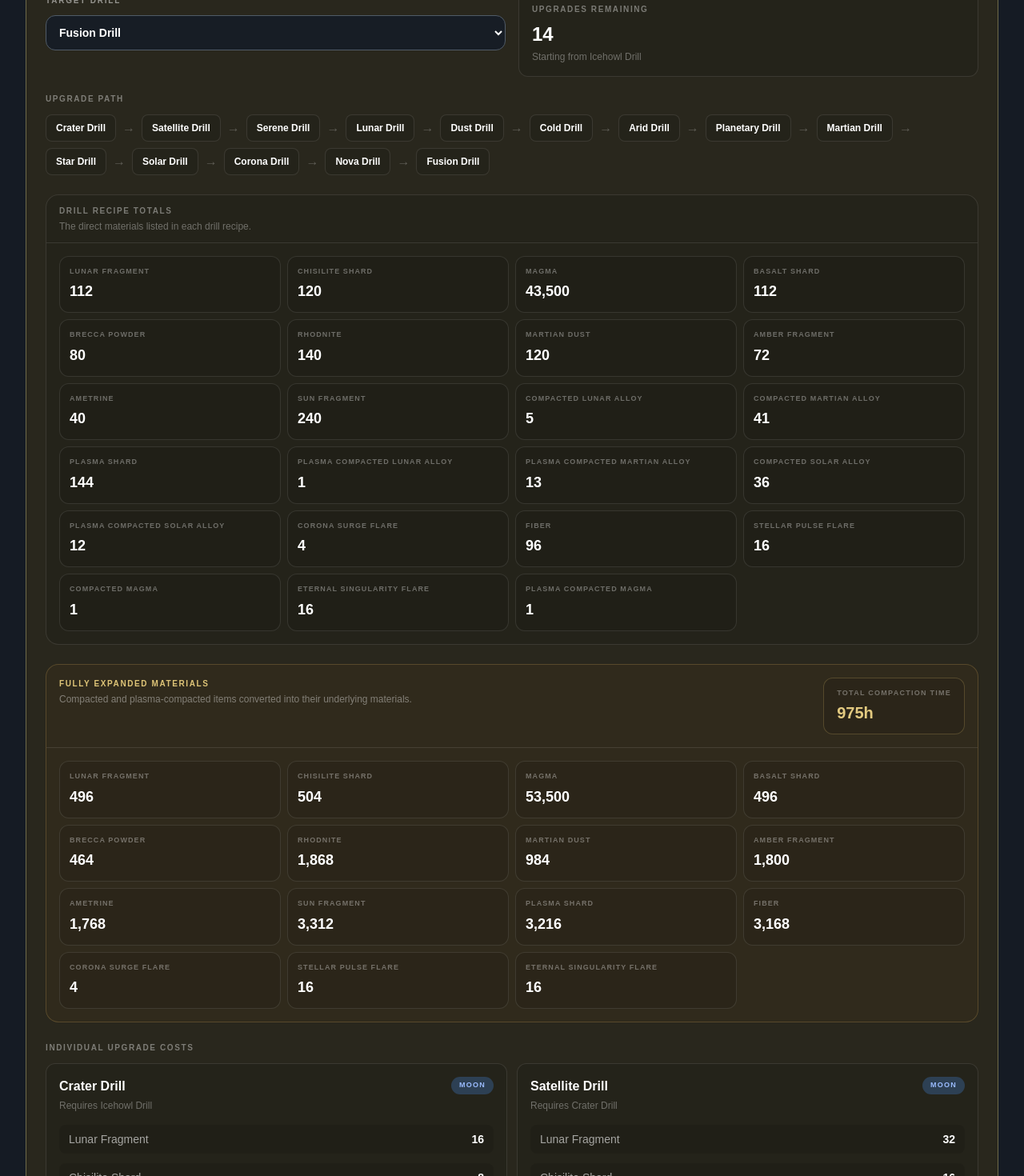
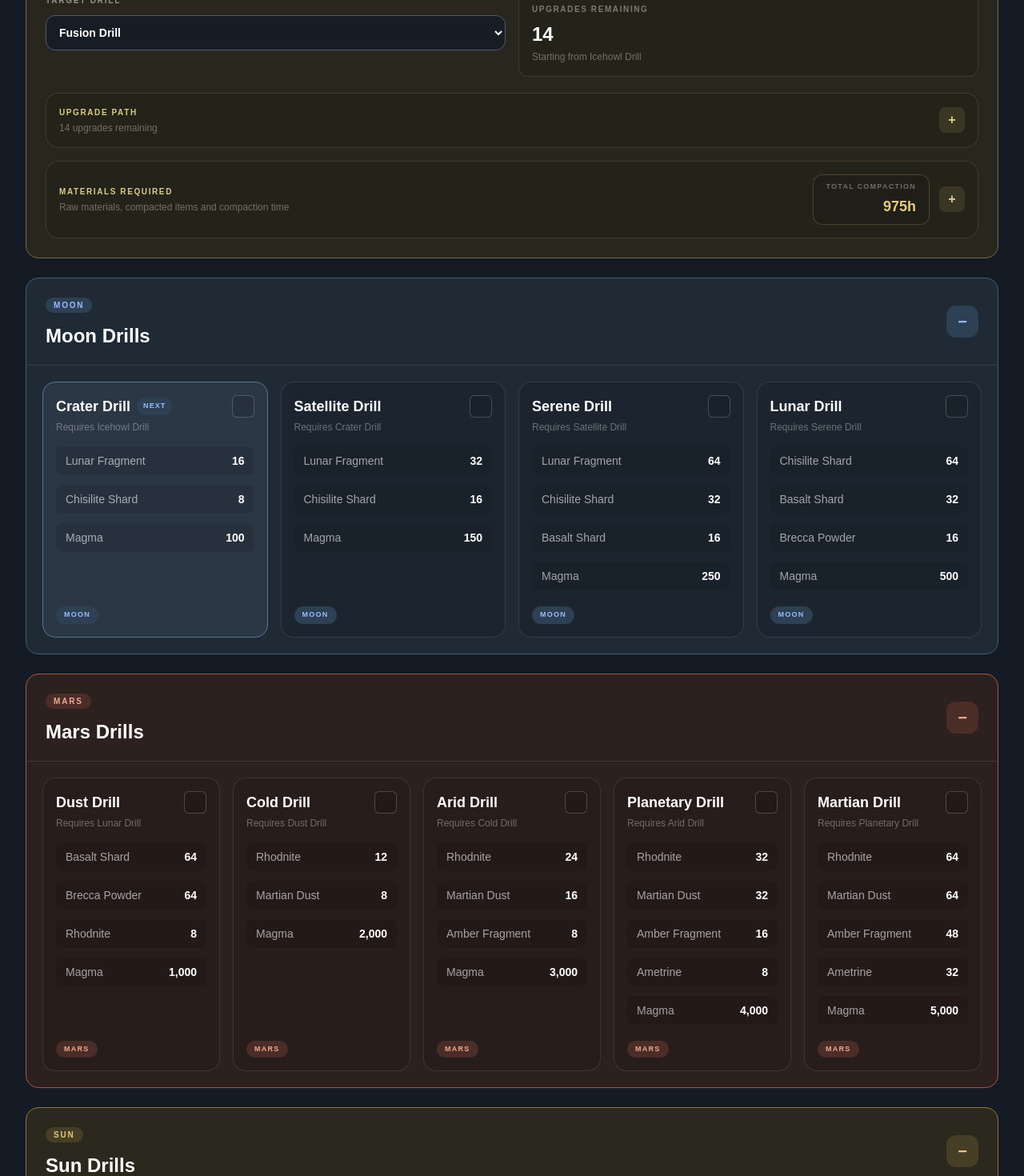
Before and after one commit to TheCxnnor/T5MC, a Next.js app: page /drills in a window 1280 px wide. Shown: the part 1040-2510 px from the top of the page at 80% size. Built offline with nearby package versions, Linux system fonts and the light colour scheme.

Commit message:
Drill upgrade planner consistency

```diff
--- a/app/drills/page.tsx
+++ b/app/drills/page.tsx
@@ -40,6 +40,10 @@ type Drill = {
 type OpenSections = {
   overview: boolean;
   target: boolean;
+
+  targetPath: boolean;
+  targetMaterials: boolean;
+
   moon: boolean;
   mars: boolean;
   sun: boolean;
@@ -66,9 +70,6 @@ type ExpandedRequirement = {
 
 /* =========================================================
    TYPED DRILL DATA
-
-   drills.ts currently infers region as string.
-   This narrows it to the Region type used by this page.
    ========================================================= */
 
 const typedDrills =
@@ -87,7 +88,12 @@ const STORAGE_KEY =
 
 const DEFAULT_OPEN_SECTIONS: OpenSections = {
   overview: true,
+
   target: true,
+
+  targetPath: false,
+  targetMaterials: false,
+
   moon: true,
   mars: true,
   sun: true,
@@ -797,6 +803,28 @@ export default function DrillsPage() {
     ]);
 
   /* =======================================================
+     COMPACTED ITEMS USED IN TARGET
+     ======================================================= */
+
+  const compactedTargetTotals =
+    useMemo(() => {
+      return targetMaterialTotals.filter(
+        (
+          total
+        ) =>
+          getExpandedRequirement({
+            material:
+              total.material,
+
+            amount:
+              total.amount,
+          }) !== null
+      );
+    }, [
+      targetMaterialTotals,
+    ]);
+
+  /* =======================================================
      REGION GROUPS
      ======================================================= */
 
@@ -1064,8 +1092,6 @@ export default function DrillsPage() {
 
           </div>
 
-          {/* PROGRESS BAR */}
-
           <div className="mt-5">
 
             <div className="mb-2 flex items-center justify-between gap-4 text-xs text-white/40">
@@ -1095,8 +1121,6 @@ export default function DrillsPage() {
 
           </div>
 
-          {/* NEXT DRILL */}
-
           {nextDrill ? (
 
             <div className="mt-6 rounded-2xl border border-white/10 bg-black/10 p-5">
@@ -1292,17 +1316,36 @@ export default function DrillsPage() {
           {drillsToTarget.length >
           0 ? (
 
-            <>
-
-              {/* UPGRADE PATH */}
-
-              <div className="mt-5">
-
-                <p className="text-[10px] font-semibold uppercase tracking-[0.16em] text-white/40">
-                  Upgrade Path
-                </p>
-
-                <div className="mt-3 flex flex-wrap gap-2">
+            <div className="mt-5 space-y-4">
+
+              {/* ===========================================
+                  UPGRADE PATH
+                  =========================================== */}
+
+              <PlannerSection
+                title="Upgrade Path"
+
+                subtitle={`${drillsToTarget.length} upgrade${
+                  drillsToTarget.length ===
+                  1
+                    ? ""
+                    : "s"
+                } remaining`}
+
+                open={
+                  state
+                    .openSections
+                    .targetPath
+                }
+
+                onToggle={() =>
+                  toggleSection(
+                    "targetPath"
+                  )
+                }
+              >
+
+                <div className="flex flex-wrap gap-2">
 
                   {drillsToTarget.map(
                     (
@@ -1339,27 +1382,59 @@ export default function DrillsPage() {
 
                 </div>
 
-              </div>
-
-              {/* DIRECT TOTALS */}
-
-              <div className="mt-6 overflow-hidden rounded-2xl border border-white/10 bg-black/10">
-
-                <div className="border-b border-white/10 px-4 py-3">
-
-                  <p className="text-[10px] font-semibold uppercase tracking-[0.16em] text-white/40">
-                    Drill Recipe Totals
+              </PlannerSection>
+
+              {/* ===========================================
+                  MATERIALS REQUIRED
+                  =========================================== */}
+
+              <PlannerSection
+                title="Materials Required"
+
+                subtitle="Raw materials, compacted items and compaction time"
+
+                open={
+                  state
+                    .openSections
+                    .targetMaterials
+                }
+
+                onToggle={() =>
+                  toggleSection(
+                    "targetMaterials"
+                  )
+                }
+
+                rightContent={
+                  <div className="rounded-xl border border-[#d2b568]/25 bg-black/10 px-4 py-2 text-right">
+
+                    <p className="text-[9px] font-semibold uppercase tracking-[0.14em] text-white/35">
+                      Total Compaction
+                    </p>
+
+                    <p className="mt-1 text-lg font-bold text-[#e3ca80]">
+                      {formatHours(
+                        expandedTargetTotals.totalCompactionHours
+                      )}
+                    </p>
+
+                  </div>
+                }
+              >
+
+                <div>
+
+                  <p className="text-[10px] font-semibold uppercase tracking-[0.16em] text-[#dfc578]">
+                    Total Raw Materials
                   </p>
 
                   <p className="mt-1 text-xs text-white/35">
-                    The direct materials listed in each drill recipe.
-                  </p>
-
-                </div>
-
-                <div className="grid gap-2 p-4 sm:grid-cols-2 lg:grid-cols-3 xl:grid-cols-4">
-
-                  {targetMaterialTotals.map(
+                    Includes the materials needed to create all compacted and plasma-compacted items.
+                  </p>
+
+                  <div className="mt-4 grid gap-2 sm:grid-cols-2 lg:grid-cols-3 xl:grid-cols-4">
+
+                    {expandedTargetTotals.materials.map(
                       (
                         total
                       ) => (
@@ -1385,47 +1460,22 @@ export default function DrillsPage() {
 
                 </div>
 
-              {/* EXPANDED TOTALS */}
-
-              <div className="mt-6 overflow-hidden rounded-2xl border border-[#b3914d]/30 bg-[#302a1c]">
-
-                <div className="border-b border-white/10 px-4 py-4">
-
-                  <div className="flex flex-wrap items-start justify-between gap-4">
-
-                    <div>
-
-                      <p className="text-[10px] font-semibold uppercase tracking-[0.16em] text-[#dfc578]">
-                        Fully Expanded Materials
-                      </p>
-
-                      <p className="mt-1 text-xs text-white/40">
-                        Compacted and plasma-compacted items converted into their underlying materials.
-                      </p>
-
-                    </div>
-
-                    <div className="rounded-xl border border-[#d2b568]/25 bg-black/10 px-4 py-3">
-
-                      <p className="text-[9px] font-semibold uppercase tracking-[0.14em] text-white/35">
-                        Total Compaction Time
-                      </p>
-
-                      <p className="mt-1 text-xl font-bold text-[#e3ca80]">
-                        {formatHours(
-                          expandedTargetTotals.totalCompactionHours
-                        )}
-                      </p>
-
-                    </div>
-
-                  </div>
-
-                </div>
-
-                <div className="grid gap-2 p-4 sm:grid-cols-2 lg:grid-cols-3 xl:grid-cols-4">
-
-                  {expandedTargetTotals.materials.map(
+                {compactedTargetTotals.length >
+                  0 && (
+
+                  <div className="mt-6 border-t border-white/10 pt-5">
+
+                    <p className="text-[10px] font-semibold uppercase tracking-[0.16em] text-white/40">
+                      Compacted Items Required
+                    </p>
+
+                    <p className="mt-1 text-xs text-white/30">
+                      These quantities are already included in the raw material totals above.
+                    </p>
+
+                    <div className="mt-4 grid gap-2 sm:grid-cols-2 lg:grid-cols-3 xl:grid-cols-4">
+
+                      {compactedTargetTotals.map(
                         (
                           total
                         ) => (
@@ -1451,84 +1501,11 @@ export default function DrillsPage() {
 
                   </div>
 
-              {/* INDIVIDUAL UPGRADES */}
-
-              <div className="mt-6">
-
-                <p className="text-[10px] font-semibold uppercase tracking-[0.16em] text-white/40">
-                  Individual Upgrade Costs
-                </p>
-
-                <div className="mt-3 grid gap-3 lg:grid-cols-2">
-
-                  {drillsToTarget.map(
-                    (
-                      drill
-                    ) => (
-
-                      <div
-                        key={
-                          drill.id
-                        }
-
-                        className="rounded-xl border border-white/10 bg-black/10 p-4"
-                      >
-
-                        <div className="flex items-start justify-between gap-3">
-
-                          <div>
-
-                            <p className="font-bold">
-                              {drill.name}
-                            </p>
-
-                            <p className="mt-1 text-xs text-white/35">
-                              Requires{" "}
-                              {drill.prerequisite}
-                            </p>
-
-                          </div>
-
-                          <RegionBadge
-                            region={
-                              drill.region
-                            }
-                          />
-
-                        </div>
-
-                        <div className="mt-4 space-y-3">
-
-                          {drill.requirements.map(
-                            (
-                              requirement
-                            ) => (
-
-                              <RequirementDisplay
-                                key={
-                                  requirement.material
-                                }
-
-                                requirement={
-                                  requirement
-                                }
-                              />
-
-                            )
-                          )}
-
-                        </div>
-
-                      </div>
-
-                    )
-                  )}
-
-                </div>
-
-              </div>
-
-            </>
+                )}
+
+              </PlannerSection>
+
+            </div>
 
           ) : (
 
@@ -1674,12 +1651,6 @@ export default function DrillsPage() {
 
 /* =========================================================
    REQUIREMENT DISPLAY
-
-   Normal items:
-   simple row
-
-   Compacted / Plasma items:
-   collapsed by default
    ========================================================= */
 
 function RequirementDisplay({
@@ -1698,10 +1669,6 @@ function RequirementDisplay({
       requirement
     );
 
-  /* =======================================================
-     NORMAL MATERIAL
-     ======================================================= */
-
   if (
     !expanded
   ) {
@@ -1726,15 +1693,9 @@ function RequirementDisplay({
     );
   }
 
-  /* =======================================================
-     COMPACTED / PLASMA MATERIAL
-     ======================================================= */
-
   return (
 
     <div className="overflow-hidden rounded-xl border border-[#a88e4d]/25 bg-black/10">
-
-      {/* HEADER */}
 
       <button
         type="button"
@@ -1787,13 +1748,9 @@ function RequirementDisplay({
 
       </button>
 
-      {/* EXPANDED CONTENT */}
-
       {open && (
 
         <div className="border-t border-white/5 bg-black/10 px-3 py-3">
-
-          {/* PLASMA UNDERLYING COMPACTED ITEM */}
 
           {expanded.isPlasma && (
 
@@ -1822,8 +1779,6 @@ function RequirementDisplay({
 
           )}
 
-          {/* RAW INGREDIENTS */}
-
           <div className="space-y-1.5">
 
             {expanded.ingredients.map(
@@ -1859,8 +1814,6 @@ function RequirementDisplay({
 
           </div>
 
-          {/* TIME */}
-
           <div className="mt-3 flex items-center justify-between gap-3 border-t border-white/5 pt-3">
 
             <span className="text-[9px] font-semibold uppercase tracking-[0.12em] text-white/35">
@@ -1880,6 +1833,82 @@ function RequirementDisplay({
       )}
 
     </div>
+
+  );
+}
+
+/* =========================================================
+   PLANNER SUBSECTION
+   ========================================================= */
+
+function PlannerSection({
+  title,
+  subtitle,
+  open,
+  onToggle,
+  rightContent,
+  children,
+}: {
+  title: string;
+  subtitle?: string;
+  open: boolean;
+  onToggle: () => void;
+  rightContent?: ReactNode;
+  children: ReactNode;
+}) {
+  return (
+
+    <section className="overflow-hidden rounded-2xl border border-white/10 bg-black/10">
+
+      <button
+        type="button"
+
+        onClick={
+          onToggle
+        }
+
+        className="flex w-full items-center justify-between gap-4 px-4 py-4 text-left transition hover:bg-white/[0.02]"
+      >
+
+        <div>
+
+          <p className="text-[10px] font-semibold uppercase tracking-[0.16em] text-[#d8cc87]">
+            {title}
+          </p>
+
+          {subtitle && (
+
+            <p className="mt-1 text-xs text-white/35">
+              {subtitle}
+            </p>
+
+          )}
+
+        </div>
+
+        <div className="flex shrink-0 items-center gap-3">
+
+          {rightContent}
+
+          <span className="flex h-8 w-8 items-center justify-center rounded-lg bg-[#3a3624] text-base font-bold text-[#dfd18b]">
+            {open
+              ? "−"
+              : "+"}
+          </span>
+
+        </div>
+
+      </button>
+
+      {open && (
+
+        <div className="border-t border-white/10 p-4">
+          {children}
+        </div>
+
+      )}
+
+    </section>
 
   );
 }
```
Lines whose indentation alone changed are shown as unchanged.
